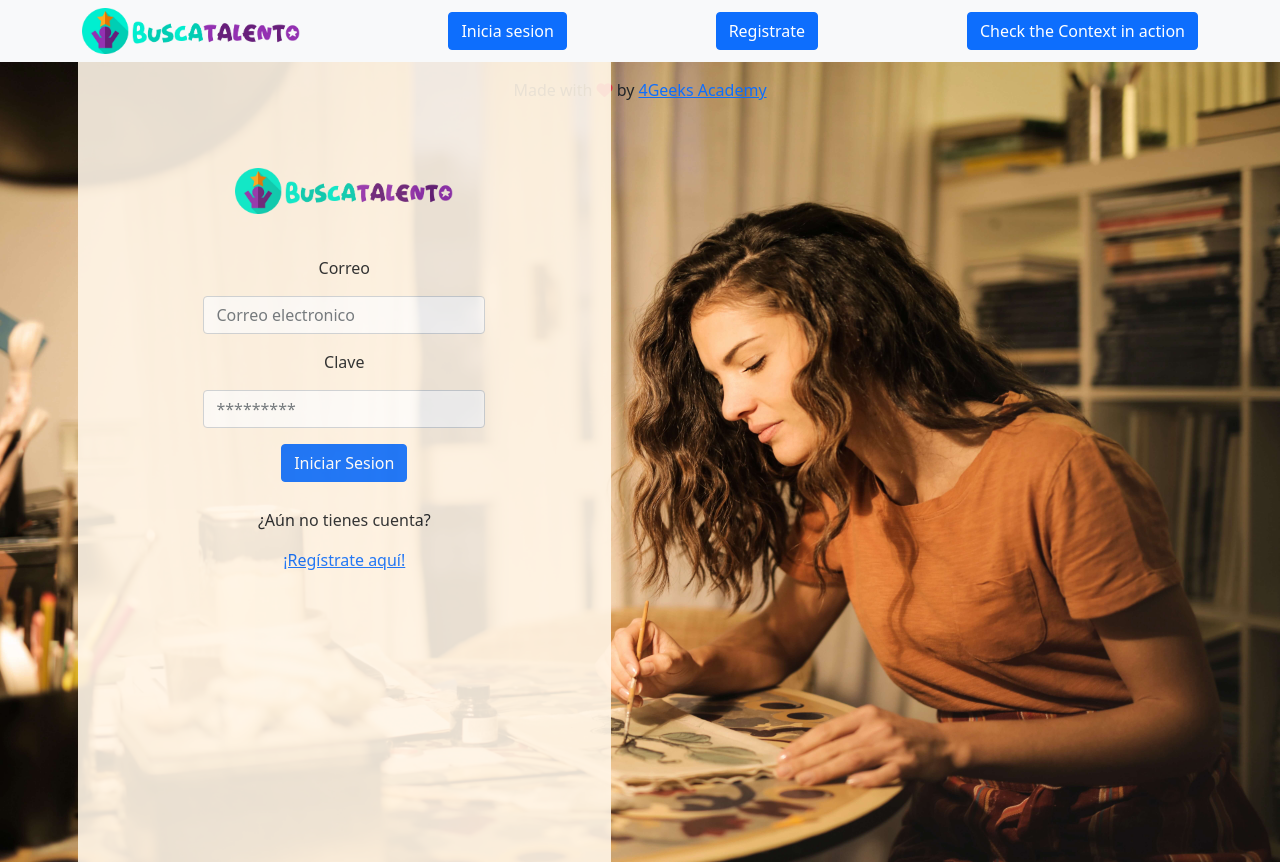
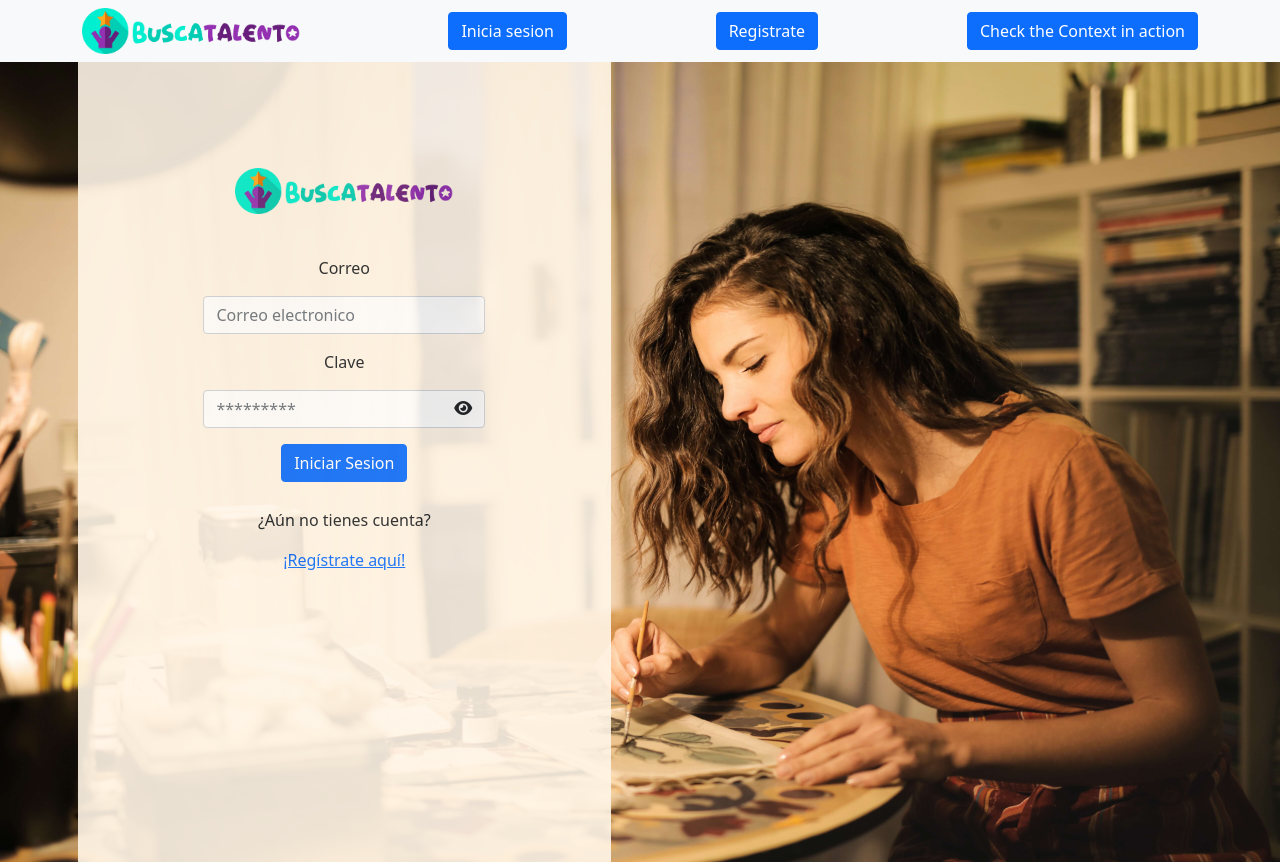
Before and after one commit to DrowLink/buscatalento, a React app: page /iniciosesion in a window 1280 px wide. Built offline with nearby package versions, Linux system fonts and the light colour scheme; no server answers.

Commit message:
liistos los usestates del inicio de sesion

```diff
--- a/src/front/js/layout.js
+++ b/src/front/js/layout.js
@@ -44,7 +44,7 @@ const Layout = () => {
             <Route element={<Single />} path="/single/:theid" />
             <Route element={<h1>Not found!</h1>} />
           </Routes>
-          <Footer />
+          {/* <Footer /> */}
         </ScrollToTop>
       </BrowserRouter>
     </div>
--- a/src/front/js/pages/inicio_sesion.js
+++ b/src/front/js/pages/inicio_sesion.js
@@ -8,6 +8,25 @@ import { Context } from "../store/appContext";
 
 export const InicioSesion = () => {
   const { store, actions } = useContext(Context);
+  const[username, setUsername]= useState("")
+  const[password, setPassword]= useState("")
+  const[shown, setShown] = useState(false)
+
+
+  const handlerUsername = (event) =>{
+    setUsername(event.target.value);
+  }
+
+  const handlerPassword = (event) =>{
+    setPassword(event.target.value)
+  }
+
+  const handlerKeyPress = (event) =>{
+    event.preventDefault()
+    console.log(`username: ${username}, password: ${password}`)
+  }
+
+  const switchShown = () => setShown(!shown);
 
   return (
     <>
@@ -28,24 +47,38 @@ export const InicioSesion = () => {
                 placeholder="Correo electronico"
                 aria-label="Username"
                 aria-describedby="basic-addon1"
+                value={username}
+                onChange={handlerUsername}
               />
               <p>Clave</p>
+              <div id="is-relative">
               <input
                 id="password-field-iniciosesion"
-                type="password"
+                type={shown ? 'text': 'password'}
                 className="form-control"
                 placeholder="*********"
                 aria-label="Username"
                 aria-describedby="basic-addon1"
+                value={password}
+                onChange={handlerPassword}
               />
+              <span id="icon">
+                <i className="fas fa-eye"
+                    onClick={switchShown}></i>
+              </span>
+              </div>
               <button
                 id="iniciosesion-button"
                 type="button"
                 className="btn btn-primary"
+                onClick={handlerKeyPress}
               >
                 Iniciar Sesion
               </button>
-              <p id="below-inputs-iniciosesion">¿Aún no tienes cuenta?</p>
+              <p
+              id="below-inputs-iniciosesion"
+              >
+                ¿Aún no tienes cuenta?</p>
               <Link to="/registro-1">
               <a>¡Regístrate aquí!</a> {/* Linkear */}
               </ Link>
--- a/src/front/styles/inicio_sesion.css
+++ b/src/front/styles/inicio_sesion.css
@@ -36,3 +36,18 @@
   align-items: end;
   display: flex;
 }
+
+#is-relative{
+  max-width: 420px;
+  position: relative;
+}
+
+#icon{
+  position: absolute;
+  display: block;
+  bottom: 1.5rem;
+  right: 0.8rem;
+
+  user-select: none;
+  cursor: pointer;
+}
```
